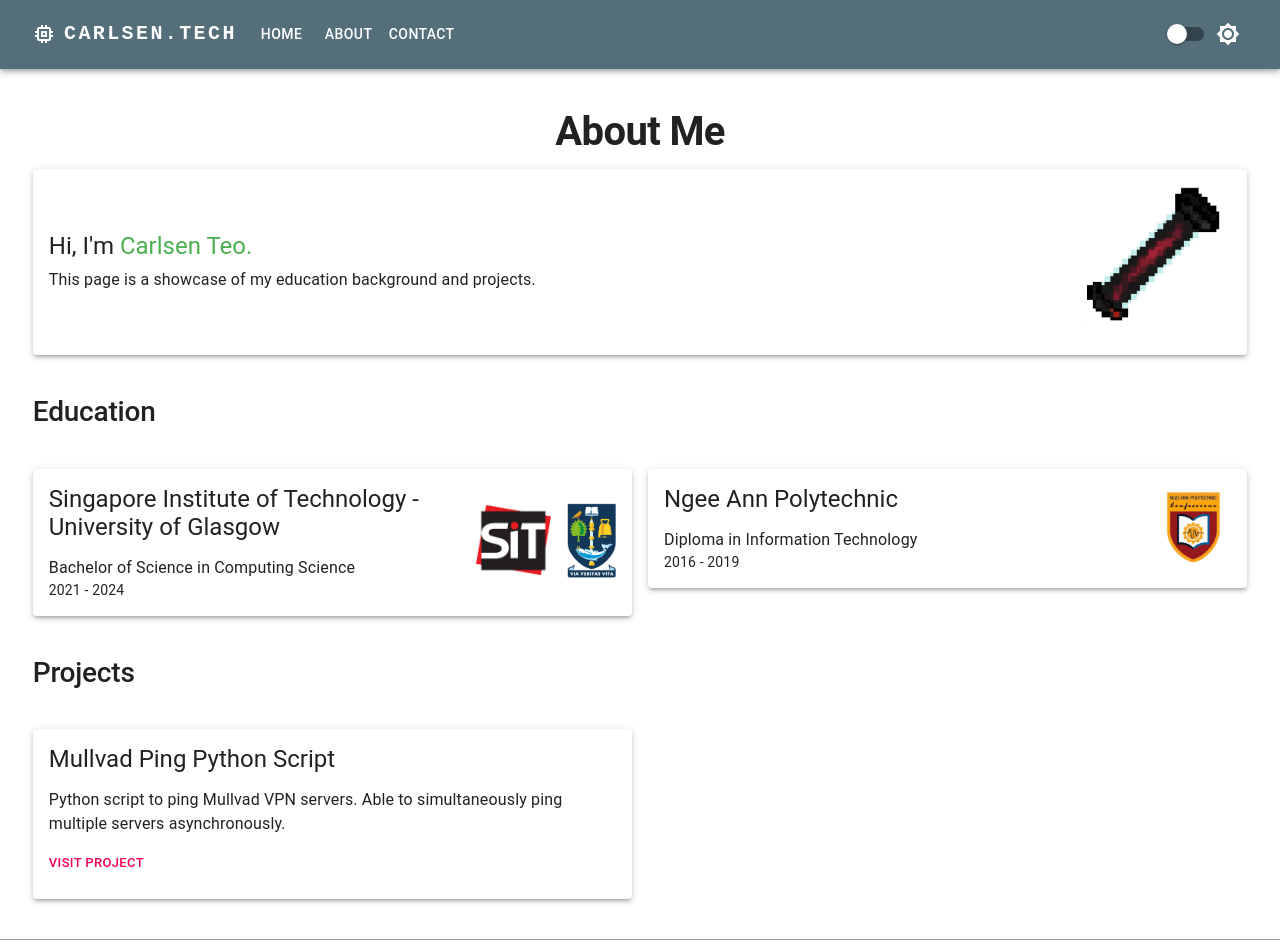
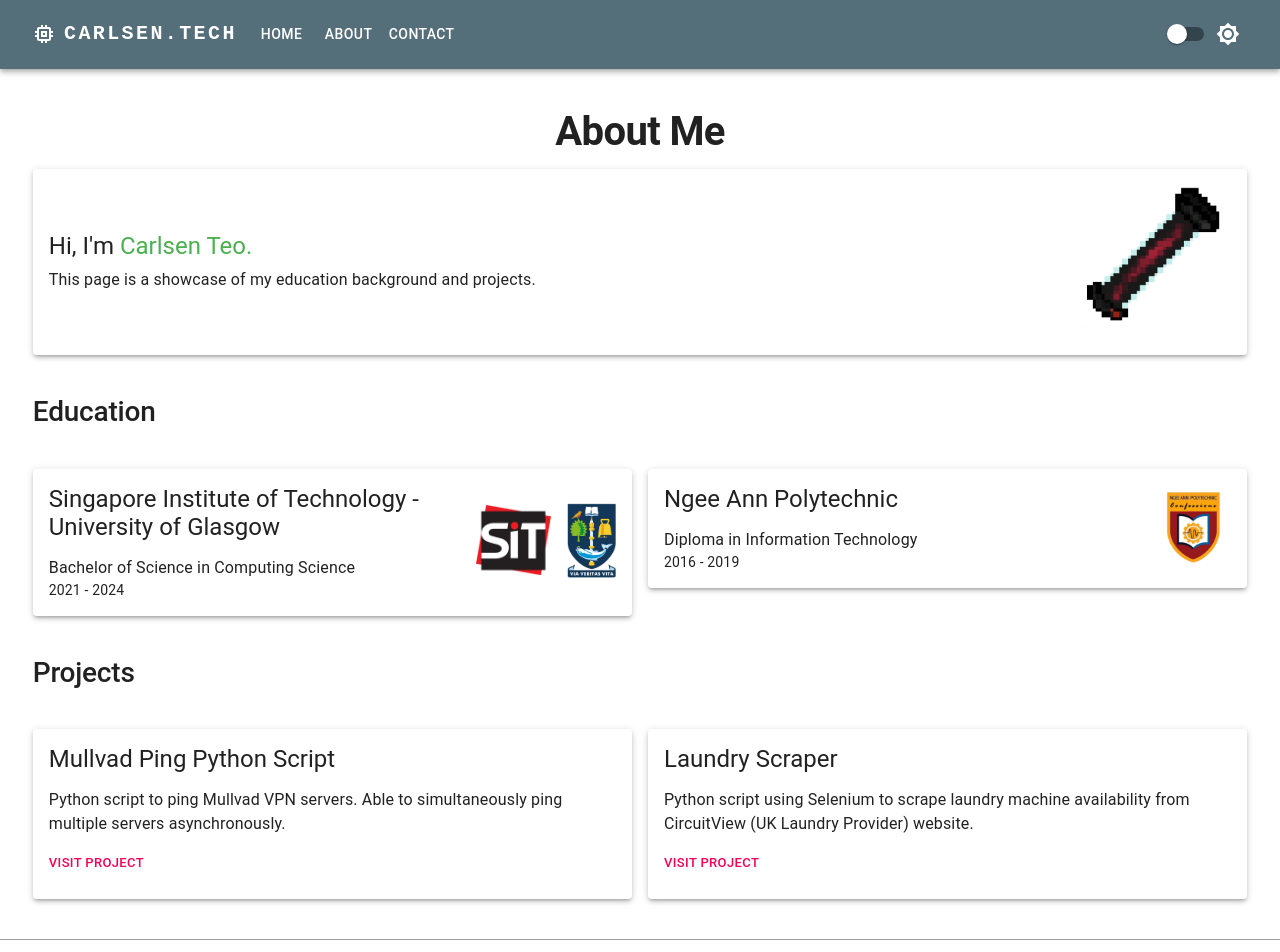
Before and after one commit to Wind1337/mywebsite, a React (Create React App) app: page /about in a window 1280 px wide. Shown: the top 952 px of the page. Built offline with nearby package versions, Linux system fonts and the light colour scheme.

Commit message:
About: Update Project

```diff
--- a/src/components/About.js
+++ b/src/components/About.js
@@ -39,6 +39,12 @@ function About() {
       description:
         "Python script to ping Mullvad VPN servers. Able to simultaneously ping multiple servers asynchronously.",
       link: "https://github.com/Wind1337/mullvad-ping-py",
+    },
+    {
+      title: "Laundry Scraper",
+      description:
+        "Python script using Selenium to scrape laundry machine availability from CircuitView (UK Laundry Provider) website.",
+      link: "https://github.com/Wind1337/Laundry-Scraper",
     },
   ];
 
```
